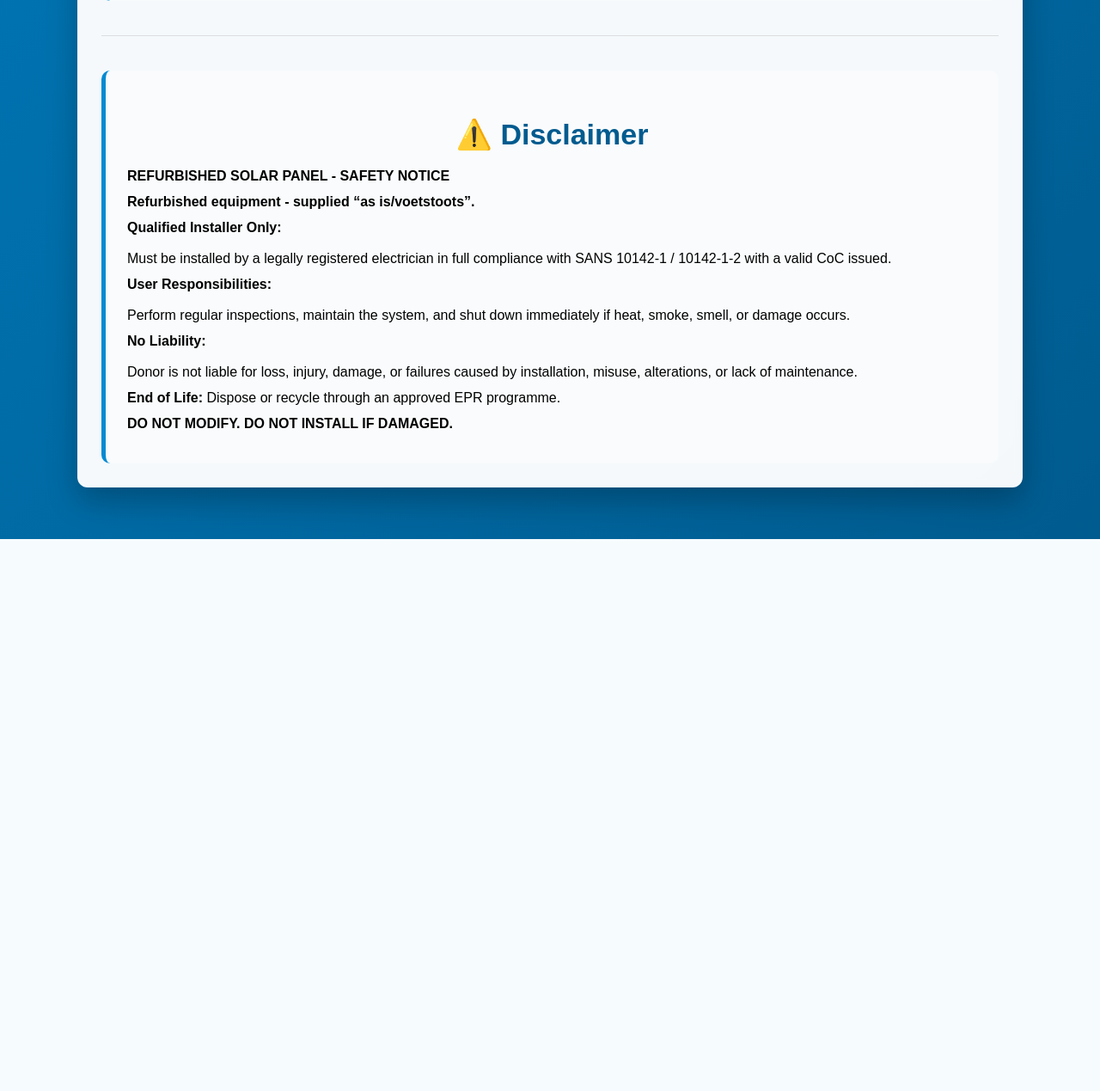
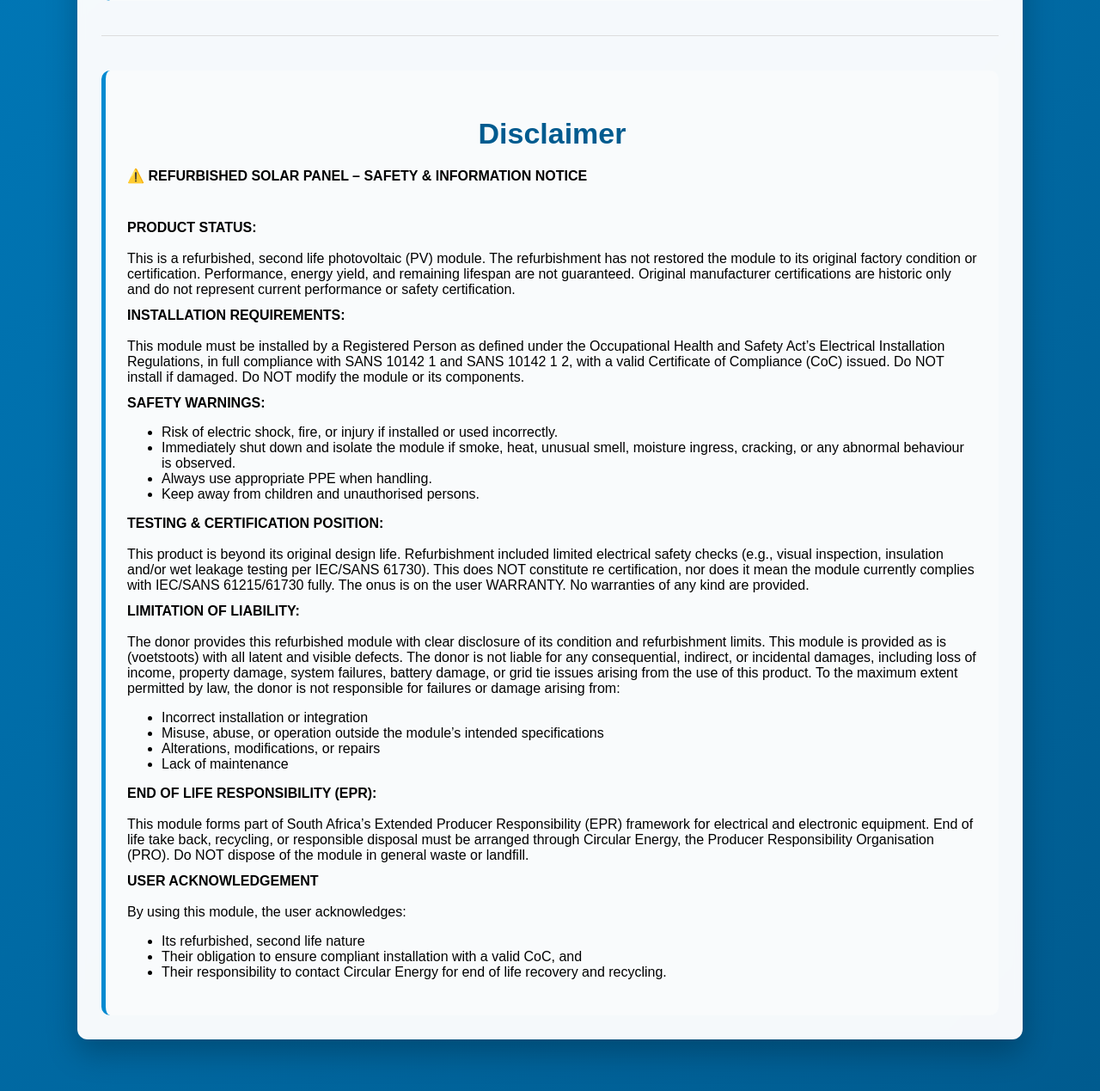
Before and after one commit to Dewalt-Eng/Solar-Panel-Lookup-App, a FastAPI app: template app/templates/lookup.html in a window 1280 px wide. Shown: the part 1918-3187 px from the top of the page at 86% size. Before the commit the page ends 2545 px from the top, so only its background shows below. Run offline with FastAPI, Linux system fonts and the light colour scheme; the template is opened without the code that fills it: most values are stand-ins (such as "Sample title", 1, 10 or a date in 2020); parts of the project's set-up code (start-up, migrations or seed data) failed here and were passed over.

Commit message:
new disclaimer section

```diff
--- a/app/static/style.css
+++ b/app/static/style.css
@@ -351,3 +351,8 @@ input[type="file"] {
     margin: 12px 0;
     font-size: 16px;
 }
+
+.disclaimer ul {
+    padding-left: 20px;
+     font-size: 12px;
+}
--- a/app/templates/lookup.html
+++ b/app/templates/lookup.html
@@ -126,33 +126,63 @@
         <hr class="divider">
 
             <div class="disclaimer-section">
-                <h2 class="section-title">⚠️ Disclaimer</h2>
+                <h2 class="section-title">Disclaimer</h2>
+
 
                 <p>
-                    <strong>REFURBISHED SOLAR PANEL - SAFETY NOTICE</strong>
+                    <strong>⚠️ REFURBISHED SOLAR PANEL – SAFETY & INFORMATION NOTICE</strong>
+                </p>
+
+                <p> <br></p>
+
+                <p>
+                    <strong>PRODUCT STATUS:</strong>
+                   <br><br> This is a refurbished, second life photovoltaic (PV) module. The refurbishment has not restored the module to its original factory condition or certification. Performance, energy yield, and remaining lifespan are not guaranteed. Original manufacturer certifications are historic only and do not represent current performance or safety certification.
                 </p>
 
                 <p>
-                    <strong>Refurbished equipment - supplied “as is/voetstoots”.</strong>
-                </p>
-                <p>
-                   <strong> Qualified Installer Only:</strong><br><br> Must be installed by a legally registered electrician in full compliance with SANS 10142-1 / 10142-1-2 with a valid CoC issued.
+                    <strong>INSTALLATION REQUIREMENTS:</strong><br><br> This module must be installed by a Registered Person as defined under the Occupational Health and Safety Act’s Electrical Installation Regulations,
+in full compliance with SANS 10142 1 and SANS 10142 1 2, with a valid Certificate of Compliance (CoC) issued. Do NOT install if damaged. Do NOT modify the module or its components.
                 </p>
 
                 <p>
-                    <strong>User Responsibilities:</strong><br><br> Perform regular inspections, maintain the system, and shut down immediately if heat, smoke, smell, or damage occurs.
+                    <strong>SAFETY WARNINGS:</strong><br> <ul>
+                                                                <li>Risk of electric shock, fire, or injury if installed or used incorrectly. </li>
+                                                                <li>Immediately shut down and isolate the module if smoke, heat, unusual smell, moisture ingress, cracking, or any abnormal behaviour is observed. </li>
+                                                                <li>Always use appropriate PPE when handling. </li>
+                                                                <li>Keep away from children and unauthorised persons. </li>
+                                                             </ul>
                 </p>
 
                 <p>
-                    <strong>No Liability:</strong><br><br> Donor is not liable for loss, injury, damage, or failures caused by installation, misuse, alterations, or lack of maintenance.
+                    <strong>TESTING & CERTIFICATION POSITION:</strong><br><br> This product is beyond its original design life. Refurbishment included limited electrical safety checks (e.g., visual inspection, insulation and/or wet leakage testing per IEC/SANS 61730). This does NOT constitute re certification, nor does it mean the module currently complies with IEC/SANS 61215/61730 fully. The onus is on the user WARRANTY. No warranties of any kind are provided.
+
                 </p>
 
                 <p>
-                    <strong>End of Life:</strong> Dispose or recycle through an approved EPR programme.
+                    <strong>LIMITATION OF LIABILITY:</strong><br><br> The donor provides this refurbished module with clear disclosure of its condition and refurbishment limits. This module is provided as is (voetstoots) with all latent and visible defects. The donor is not liable for any consequential, indirect, or incidental damages, including loss of income, property damage, system failures, battery damage, or grid tie issues arising from the use of this product. To the maximum extent permitted by law, the donor is not responsible for failures or damage arising from:
+                                                            <br>
+                                                             <ul>
+                                                                <li>Incorrect installation or integration</li>
+                                                                <li>Misuse, abuse, or operation outside the module’s intended specifications </li>
+                                                                <li>Alterations, modifications, or repairs </li>
+                                                                <li>Lack of maintenance </li>
+                                                             </ul>
                 </p>
 
                 <p>
-                    <strong>DO NOT MODIFY. DO NOT INSTALL IF DAMAGED.</strong>
+                    <strong>END OF LIFE RESPONSIBILITY (EPR): </strong> <br><br>
+                    This module forms part of South Africa’s Extended Producer Responsibility (EPR) framework for electrical and electronic equipment. End of life take back, recycling, or responsible disposal must be arranged through Circular Energy, the Producer Responsibility Organisation (PRO). Do NOT dispose of the module in general waste or landfill.
+
+                </p>
+
+                <p>
+                    <strong>USER ACKNOWLEDGEMENT</strong><br> <br>By using this module, the user acknowledges:
+                                                                <ul>
+                                                                <li>Its refurbished, second life nature</li>
+                                                                <li>Their obligation to ensure compliant installation with a valid CoC, and</li>
+                                                                <li>Their responsibility to contact Circular Energy for end of life recovery and recycling. </li>
+                                                             </ul>
                 </p>
             </div>
     </div>
```
